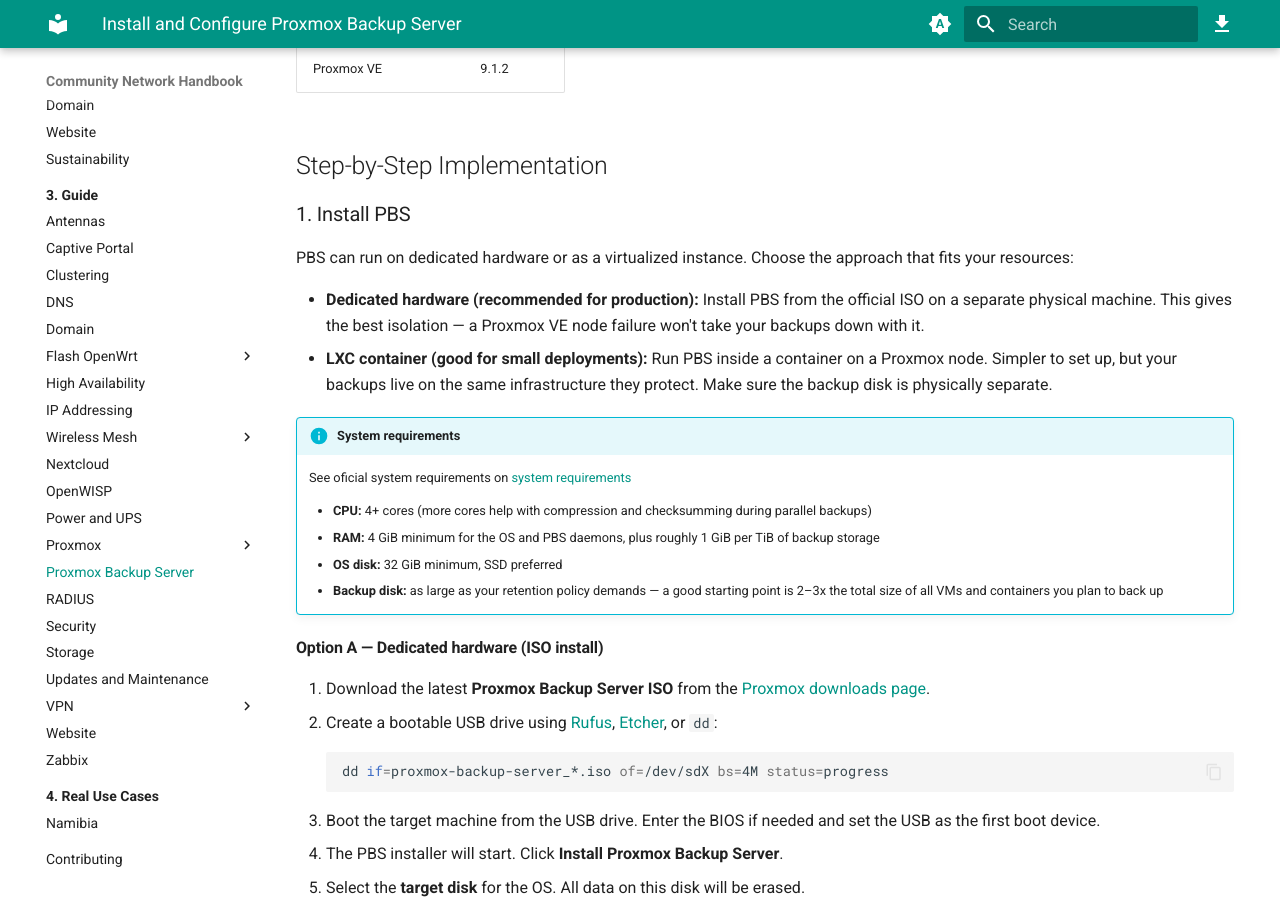
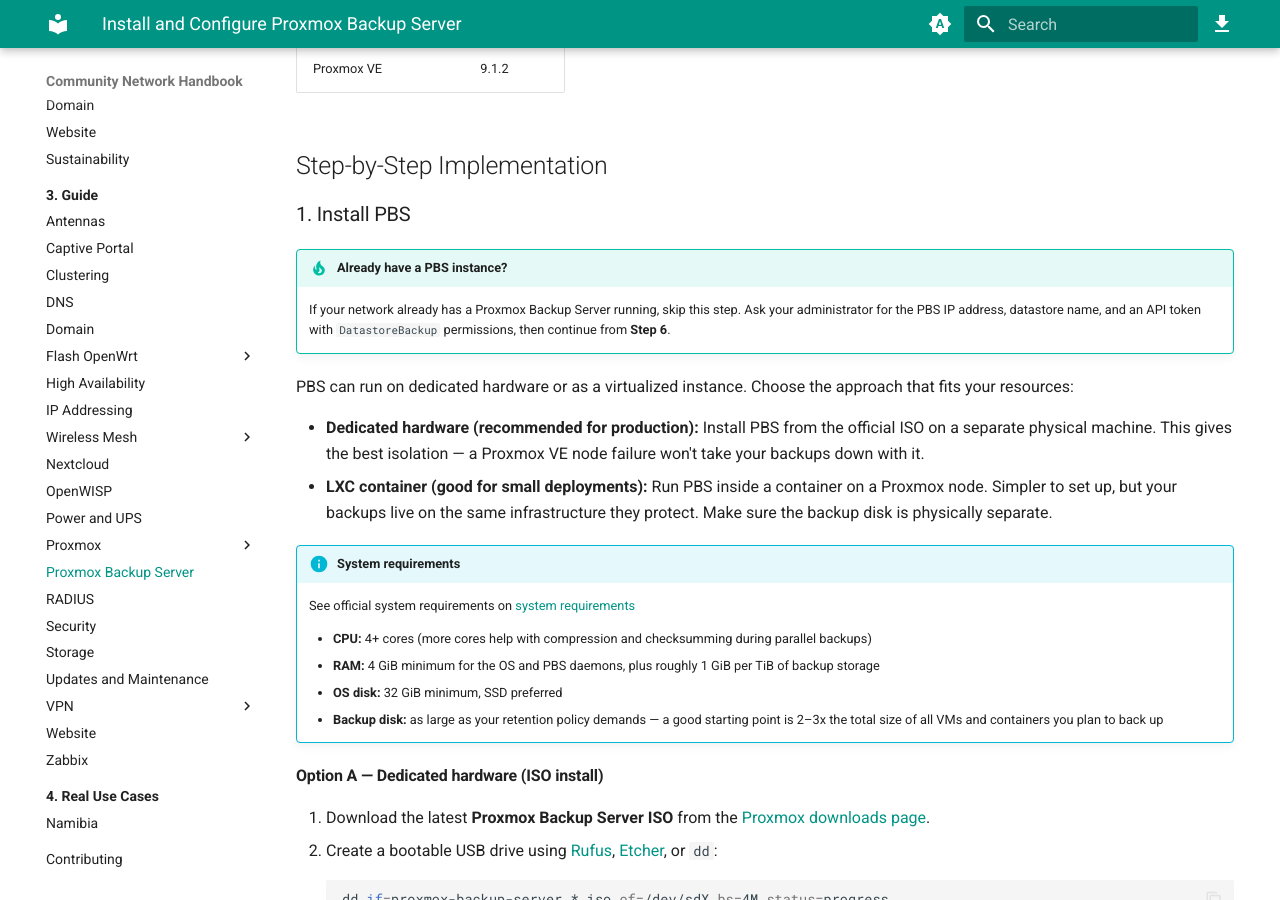
Before and after one commit to aucoop/Community-Network-Handbook, an MkDocs documentation site: the page built from docs/3-Guide/Proxmox-Backup-Server/index.md, in a window 1280 px wide and 900 px high, scrolled down 910 px. Built offline with MkDocs 1.6.1 and Material for MkDocs 9.7.7, drawn with Linux system fonts in a browser that asks for light colours.

Commit message:
Typo, table corrected and "Already have a PBS instance?" tip

```diff
--- a/docs/3-Guide/Proxmox-Backup-Server/index.md
+++ b/docs/3-Guide/Proxmox-Backup-Server/index.md
@@ -32,13 +32,16 @@
 
 ### 1. Install PBS
 
+!!! tip "Already have a PBS instance?"
+    If your network already has a Proxmox Backup Server running, skip this step. Ask your administrator for the PBS IP address, datastore name, and an API token with `DatastoreBackup` permissions, then continue from **Step 6**.
+
 PBS can run on dedicated hardware or as a virtualized instance. Choose the approach that fits your resources:
 
 - **Dedicated hardware (recommended for production):** Install PBS from the official ISO on a separate physical machine. This gives the best isolation — a Proxmox VE node failure won't take your backups down with it.
 - **LXC container (good for small deployments):** Run PBS inside a container on a Proxmox node. Simpler to set up, but your backups live on the same infrastructure they protect. Make sure the backup disk is physically separate.
 
 !!! info "System requirements"
-    See oficial system requirements on [system requirements](https://pbs.proxmox.com/docs/system-requirements.html)
+    See official system requirements on [system requirements](https://pbs.proxmox.com/docs/system-requirements.html)
 
     - **CPU:** 4+ cores (more cores help with compression and checksumming during parallel backups)
     - **RAM:** 4 GiB minimum for the OS and PBS daemons, plus roughly 1 GiB per TiB of backup storage
@@ -284,6 +287,6 @@
 
 ## Revision History
 
-| Date       | Version | Changes                | Author | Contributors |
-|------------|---------|------------------------|--------|--------------|
-| 2026-04-02 | 1.0     | Initial guide creation | Jaime Motje    | Sergio Giménez              |
+| Date       | Version | Changes                | Author      | Contributors   |
+|------------|---------|------------------------|-------------|----------------|
+| 2026-04-02 | 1.0     | Initial guide creation | Jaime Motje | Sergio Giménez |
```
